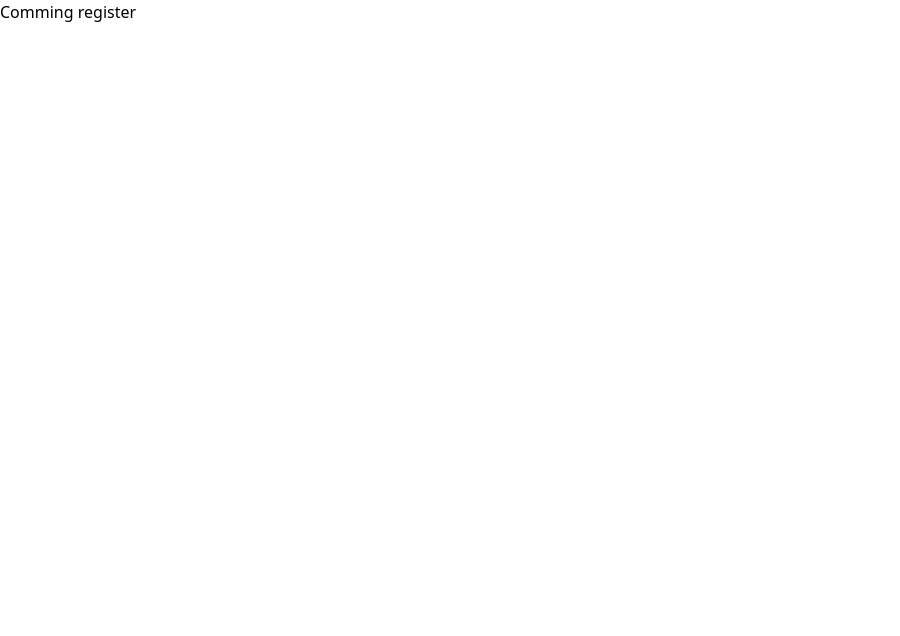
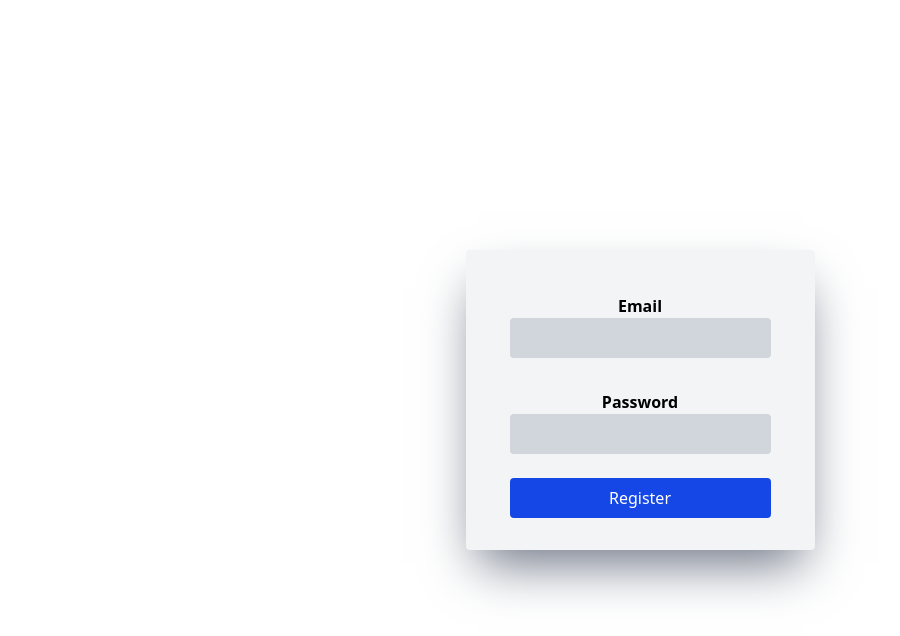
Before and after one commit to AlejandroMtz07/InteligentHouseFrontend, a React (Vite) app: page /register in a window 1280 px wide. Shown: the top 636 px of the page, without its empty margins (0-900 px from the left). Built offline with nearby package versions, Linux system fonts and the light colour scheme.

Commit message:
feat(register): adding the register functionality.

```diff
--- a/src/Views/Login/Login.tsx
+++ b/src/Views/Login/Login.tsx
@@ -29,7 +29,6 @@ export default function Login() {
         password: data.password
       },
     ).then((response)=>{
-      console.log(response);
       if(response.data.msg === 'Login success'){
         localStorage.setItem('token',response.data['token']);
         navigate('/home');
--- /dev/null
+++ b/src/Views/Register/Register.module.css
@@ -0,0 +1,25 @@
+@import "tailwindcss";
+
+.register_container {
+    @apply h-screen flex items-center justify-center p-3 bg-white
+}
+
+.register_form {
+    @apply p-8 bg-gray-100 shadow-2xl shadow-gray-500 rounded flex flex-col
+}
+
+.input_container {
+    @apply font-semibold font-sans p-3 flex flex-col items-center
+}
+
+.register_input {
+    @apply bg-gray-300 mb-2 p-2 rounded
+}
+
+.register_error {
+    @apply text-red-400 p-3
+}
+
+.register_button {
+    @apply bg-blue-700 p-2 rounded text-white ml-3 mr-3 mt-1
+}
--- a/src/Views/Register/Register.tsx
+++ b/src/Views/Register/Register.tsx
@@ -1,8 +1,57 @@
+import z, { email } from 'zod';
+import style from './Register.module.css';
+import { useForm } from 'react-hook-form';
+import { zodResolver } from '@hookform/resolvers/zod';
+import { useNavigate } from 'react-router-dom';
+import axios from 'axios';
+
+const UserSchema = z.object({
+  email: z.email("Invalid email address"),
+  password: z.string().min(6, "Password must be at least 6 characters long")
+});
+type User = z.infer<typeof UserSchema>;
 
 export const Register = () => {
+
+  const { register, handleSubmit, formState: { errors }, setError } = useForm({
+    resolver: zodResolver(UserSchema),
+  });
+
+  const navigate = useNavigate();
+
+  const onsubmit = (data: User) => {
+    axios.post(
+      'http://localhost:8080/users/register/',
+      {
+        email: data.email,
+        password: data.password
+      }
+    ).then((response)=>{
+      if(response.data.msg === "User registered"){
+        navigate('/home');
+      }
+    }).catch((error: any)=>{
+      setError('email',{message: error.response?.data.msg},{shouldFocus: true});
+    })
+  }
+
   return (
-    <div>
-      Comming register
+    <div className={style.register_container}>
+      <form className={style.register_form} onSubmit={handleSubmit(onsubmit)}>
+        <div className={style.input_container}>
+          <label htmlFor="email">Email</label>
+          <input {...register('email', { required: true })} className={style.register_input} id="email" />
+          {errors.email && <p className={style.register_error}>{errors.email.message}</p>}
+        </div>
+        <div className={style.input_container}>
+          <label htmlFor="password">Password</label>
+          <input {...register('password', { required: true })} className={style.register_input} id="password" />
+          {errors.password && <p className={style.register_error}>{errors.password.message}</p>}
+        </div>
+        <button type='submit' className={style.register_button}>
+          Register
+        </button>
+      </form>
     </div>
   )
 }
```
